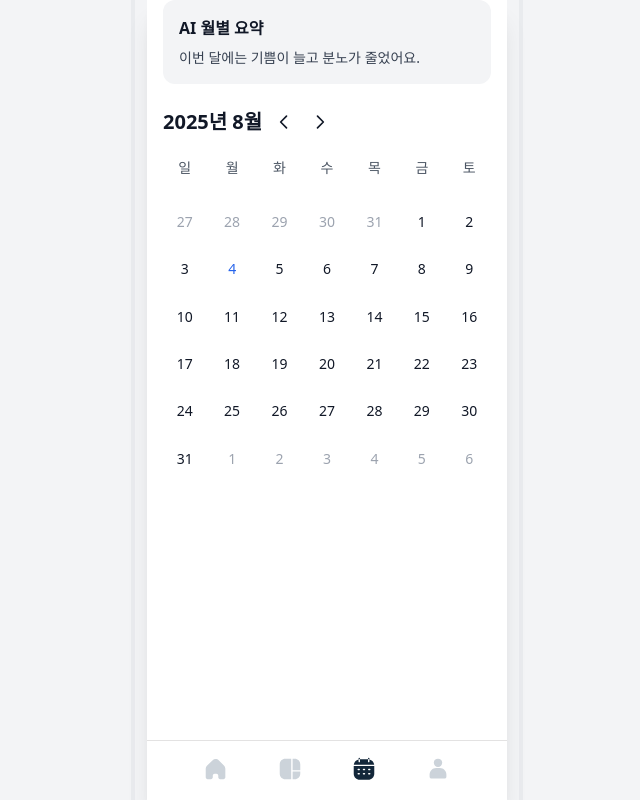
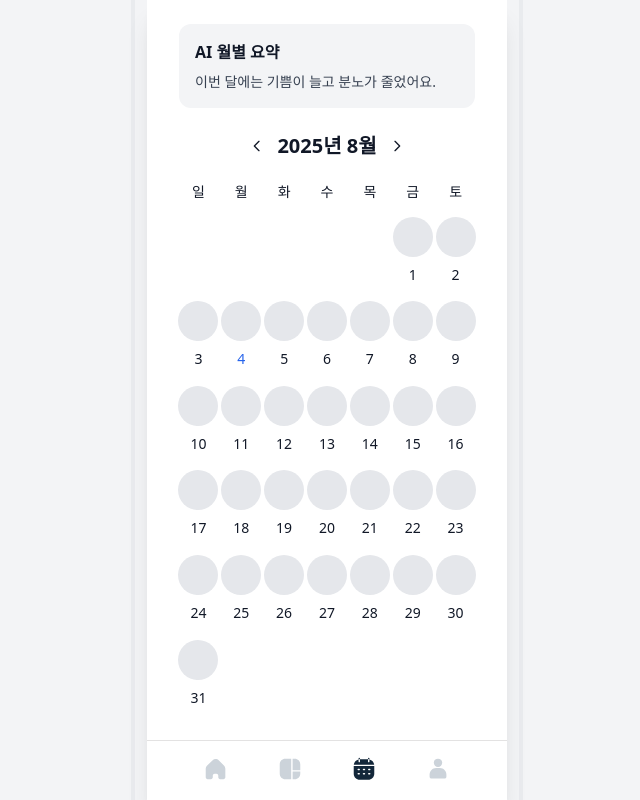
Before and after one commit to team-melog/melog-fe, a Next.js app in the folder apps/web/: page /calendar in a window 1280 px wide. Shown: the whole page, without its empty margins (313-953 px from the left). Built offline with nearby package versions, Linux system fonts and the light colour scheme; no server answers; a web font is replaced by a local one.

Commit message:
style: 캘린더 영역 레이아웃 완료

```diff
--- a/apps/web/src/app/calendar/page.tsx
+++ b/apps/web/src/app/calendar/page.tsx
@@ -104,9 +104,9 @@ export default function CalendarPage() {
 
   return (
     <Layout showTabBar={true}>
-      <div className="space-y-6 pb-20">
+      <div className="min-h-screen bg-white flex flex-col pb-20">
         {/* AI 월별 요약 섹션 */}
-        <div className="bg-gray-100 rounded-xl p-4">
+        <div className="bg-gray-100 rounded-xl p-4 my-6 mx-4">
           <div className="space-y-2">
             <h2 className="text-base font-bold text-gray-900">AI 월별 요약</h2>
             <p className="text-sm text-gray-700">
@@ -116,16 +116,13 @@ export default function CalendarPage() {
         </div>
 
         {/* 캘린더 섹션 */}
-        <div className="space-y-4">
+        <div className="flex-1 flex flex-col px-4">
           {/* 월 헤더 */}
-          <div className="flex items-center justify-between">
+          <div className="flex items-center justify-center mb-4">
             <div className="flex items-center space-x-2">
-              <h1 className="text-xl font-semibold text-gray-900">
-                {getMonthName(currentDate)}
-              </h1>
               <button
                 onClick={goToPreviousMonth}
-                className="p-1 hover:bg-gray-100 rounded"
+                className="p-1 hover:bg-gray-100 rounded w-6 h-6 flex items-center justify-center"
               >
                 <svg
                   className="w-5 h-5"
@@ -141,9 +138,12 @@ export default function CalendarPage() {
                   />
                 </svg>
               </button>
+              <h1 className="text-xl font-semibold text-gray-900">
+                {getMonthName(currentDate)}
+              </h1>
               <button
                 onClick={goToNextMonth}
-                className="p-1 hover:bg-gray-100 rounded"
+                className="p-1 hover:bg-gray-100 rounded w-6 h-6 flex items-center justify-center"
               >
                 <svg
                   className="w-5 h-5"
@@ -162,17 +162,20 @@ export default function CalendarPage() {
             </div>
           </div>
 
+          <div className="flex-1 flex flex-col gap-2">
             {/* 요일 헤더 */}
             <div className="grid grid-cols-7 gap-1">
               {['일', '월', '화', '수', '목', '금', '토'].map(day => (
                 <div key={day} className="h-8 flex items-center justify-center">
-                <span className="text-sm font-medium text-gray-600">{day}</span>
+                  <span className="text-sm font-medium text-gray-900">
+                    {day}
+                  </span>
                 </div>
               ))}
             </div>
 
             {/* 캘린더 그리드 */}
-          <div className="grid grid-cols-7 gap-1">
+            <div className="flex-1 grid grid-cols-7 gap-1">
               {calendarDays.map(({ date, isCurrentMonth }, index) => {
                 const dateString = formatDateOnly(date);
                 const emotionData = emotionDataByDate[dateString];
@@ -187,7 +190,7 @@ export default function CalendarPage() {
                 return (
                   <div
                     key={index}
-                  className={`aspect-square flex flex-col items-center justify-center relative ${
+                    className={`h-[69px] flex flex-col items-center justify-center relative ${
                       emotionData ? 'cursor-pointer hover:bg-gray-50' : ''
                     }`}
                     onClick={() => {
@@ -197,32 +200,37 @@ export default function CalendarPage() {
                       }
                     }}
                   >
-                  {/* 감정 색상 원 - 피드 데이터가 있을 때만 표시 */}
-                  {emotionData && (
+                    {/* 감정 색상 원 - 현재 달의 날짜에만 표시 */}
+                    {isCurrentMonth && (
                       <div
-                      className="absolute top-1 w-10 h-10 rounded-full opacity-80"
-                      style={{ backgroundColor: emotionData.color }}
+                        className={`w-10 h-10 rounded-full mb-2 ${
+                          emotionData ? 'opacity-80' : 'bg-gray-200'
+                        }`}
+                        style={
+                          emotionData
+                            ? { backgroundColor: emotionData.color }
+                            : {}
+                        }
                       />
                     )}
 
-                  {/* 날짜 텍스트 */}
+                    {/* 날짜 텍스트 - 현재 달의 날짜에만 표시 */}
+                    {isCurrentMonth && (
                       <span
-                    className={`text-sm font-medium relative z-10 ${
-                      isCurrentMonth
-                        ? isToday
-                          ? 'text-blue-600 font-bold'
-                          : 'text-gray-900'
-                        : 'text-gray-400'
+                        className={`text-sm font-medium ${
+                          isToday ? 'text-blue-600 font-bold' : 'text-gray-900'
                         }`}
                       >
                         {date.getDate()}
                       </span>
+                    )}
                   </div>
                 );
               })}
             </div>
           </div>
         </div>
+      </div>
     </Layout>
   );
 }
```
Lines whose indentation alone changed are shown as unchanged.
